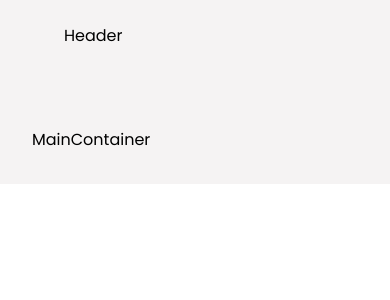
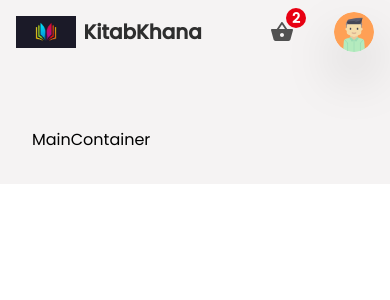
Before and after one commit to anup-basnet/KitabKhana_A_book_store, a React (Vite) app: page / in a window 390 px wide. Shown: the top 300 px of the page. Built offline with nearby package versions, Linux system fonts and the light colour scheme.

Commit message:
feat: small screen responsiveness with logout
Made the site responsive for small screen and state persistent logout feature added.

```diff
--- a/src/components/Header.jsx
+++ b/src/components/Header.jsx
@@ -1,5 +1,5 @@
-import React from 'react'
-import { MdShoppingBasket } from 'react-icons/md'
+import React, { useState } from 'react'
+import { MdShoppingBasket, MdAdd, MdLogout } from 'react-icons/md'
 import { motion } from 'framer-motion'
 import { Link } from 'react-router-dom'
 import Avatar from '/src/assets/avatar.png'
@@ -15,16 +15,33 @@
 
     const [{user}, dispatch] = useStateValue()
 
+    const [isMenu, setIsMenu] = useState(false)
+
     const login = async () => {
-        const {user : {refreshToken, providerData}} = await signInWithPopup(firebaseAuth, provider)
+        if(!user){
+            const {user : {refreshToken, providerData}} = await signInWithPopup(firebaseAuth, provider)
         dispatch({
             type: actionType.SET_USER,
             user: providerData[0]
-        })
+        });
+        localStorage.setItem('user', JSON.stringify(providerData[0]))
+        } else {
+            setIsMenu(!isMenu);
+        }
+    }
+
+    const logout = () => {
+        setIsMenu(false);
+        localStorage.clear();
+
+        dispatch({
+            type: actionType.SET_USER,
+            user : null,
+        });
     }
 
     return (
-        <header className='fixed z-50 w-screen  p-6 px-16'>
+        <header className='fixed z-50 w-screen  p-3 px-4 md:p-6 md:px-16'>
             {/* { desktop and tablet } */}
             <div className='hidden md:flex w-full h-full items-center justify-between'>
                 <Link to={'/'} className="flex items-center gap-2">
@@ -33,12 +50,16 @@
                 </Link>
 
                 <div className='flex items-center gap-8'>
-                    <ul className='flex items-center gap-8 ml-auto'>
+                    <motion.ul
+                        initial={{opacity:0, x: 200}}
+                        animate={{opacity:1, x: 0}}
+                        exit={{opacity:0, x: 200}}
+                        className='flex items-center gap-8 ml-auto'>
                         <li className='text-base text-textColor hover:text-headingColor duration-100 transistion-all ease-in-out cursor-pointer'>Home</li>
                         <li className='text-base text-textColor hover:text-headingColor duration-100 transistion-all ease-in-out cursor-pointer'>Genres</li>
                         <li className='text-base text-textColor hover:text-headingColor duration-100 transistion-all ease-in-out cursor-pointer'>About Us</li>
                         <li className='text-base text-textColor hover:text-headingColor duration-100 transistion-all ease-in-out cursor-pointer'>Services</li>
-                    </ul>
+                    </motion.ul>
 
                     <div className="relative flex items-center justify-center">
                         <MdShoppingBasket className='text-textColor text-2xl cursor-pointer' />
@@ -54,14 +75,82 @@
                             className='w-10 min-w-[40px] h-10 min-h-[40px] drop-shadow-2xl cursor-pointer rounded-full' alt="user avatar"
                             onClick={login}
                         />
+                        {
+                            isMenu && (
+                                <motion.div
+                                    initial={{opacity: 0, scale: 0.6}}
+                                    animate={{opacity: 1, scale: 1}}
+                                    exit={{opacity: 0, scale: 0.6}}
+
+                                    className='w-40 bg-gray-50 shadow-xl rounded-lg absolute top-14 right-0 flex flex-col '>
+                            {
+                                user && user.email === 'euzaanc97@gmail.com' && (
+                                    <Link to={'/createItem'}>
+                                    <p className='px-4 py-2 flex items-center gap-2 cursor-pointer hover:bg-slate-100 transistion-all duration-100 ease-in-out text-textColor text-base'>New Item <MdAdd /></p>
+                                    </Link>
+                                )
+                            }
+
+                            <p className='px-4 py-2 flex items-center gap-2 cursor-pointer hover:bg-slate-100 transistion-all duration-100 ease-in-out text-textColor text-base'
+                            onClick={logout}>Logout <MdLogout /></p>
+                        </motion.div>
+                            )
+                        }
                     </div>
 
                 </div>
             </div>
 
             {/* mobile */}
-            <div className="flex md:hidden w-full h-full">
-                Header
+            <div className="flex items-center justify-between md:hidden w-full h-full">
+                <Link to={'/'} className="flex items-center gap-2">
+                    <img src='src/assets/logo.jpg' className='h-8 object-cover' alt="logo" />
+                    <p className='text-headingColor text-xl font-bold'>KitabKhana</p>
+                </Link>
+
+                <div className="relative flex items-center justify-center ml-auto mr-10">
+                        <MdShoppingBasket className='text-textColor text-2xl cursor-pointer' />
+                        <div className="absolute -top-3 -right-3 w-5 h-5 rounded-full bg-cartNumBg flex items-center justify-center">
+                            <p className='text-sm text-white font-semibold'>2</p>
+                        </div>
+                    </div>
+
+                <div className='relative'>
+                    <motion.img
+                        whileTap={{scale:0.6}}
+                        src={user ? user.photoURL : Avatar}
+                        className='w-10 min-w-[40px] h-10 min-h-[40px] drop-shadow-2xl cursor-pointer rounded-full' alt="user avatar"
+                        onClick={login}
+                    />
+                    {
+                        isMenu && (
+                            <motion.div
+                                initial={{opacity: 0, scale: 0.6}}
+                                animate={{opacity: 1, scale: 1}}
+                                exit={{opacity: 0, scale: 0.6}}
+
+                                className='w-40 bg-gray-50 shadow-xl rounded-lg absolute top-14 right-0 flex flex-col'>
+                        {
+                            user && user.email === 'euzaanc97@gmail.com' && (
+                                <Link to={'/createItem'}>
+                                <p className='px-4 py-2 flex items-center gap-2 cursor-pointer hover:bg-slate-100 transistion-all duration-100 ease-in-out text-textColor text-base'>New Item <MdAdd /></p>
+                                </Link>
+                            )
+                        }
+
+                        <ul className='flex flex-col'>
+                            <li className='text-base text-textColor hover:text-headingColor duration-100 transistion-all ease-in-out cursor-pointer hover:bg-slate-100  px-4 py-2'>Home</li>
+                            <li className='text-base text-textColor hover:text-headingColor duration-100 transistion-all ease-in-out cursor-pointer hover:bg-slate-100  px-4 py-2'>Genres</li>
+                            <li className='text-base text-textColor hover:text-headingColor duration-100 transistion-all ease-in-out cursor-pointer hover:bg-slate-100  px-4 py-2'>About Us</li>
+                            <li className='text-base text-textColor hover:text-headingColor duration-100 transistion-all ease-in-out cursor-pointer hover:bg-slate-100  px-4 py-2'>Services</li>
+                        </ul>
+
+                        <p className='m-2 p-2 rounded-md shadow-md px-4 py-2 flex items-center gap-2 bg-gray-200 cursor-pointer hover:bg-slate-200 transistion-all duration-100 ease-in-out text-textColor text-base'
+                        onClick={logout}>Logout <MdLogout /></p>
+                    </motion.div>
+                        )
+                    }
+                </div>
             </div>
 
 
--- a/src/context/initialState.jsx
+++ b/src/context/initialState.jsx
@@ -1,3 +1,7 @@
+import { fetchUser } from "../utils/fetchLocalStorageData"
+
+const userInfo = fetchUser();
+
 export const initialState = {
-    user: null,
+    user: userInfo,
 }
--- /dev/null
+++ b/src/utils/fetchLocalStorageData.jsx
@@ -0,0 +1,5 @@
+export const fetchUser = () => {
+    const userInfo = localStorage.getItem('user') !== 'undefined' ? JSON.parse(localStorage.getItem('user')) : localStorage.clear();
+
+    return userInfo;
+}
```
